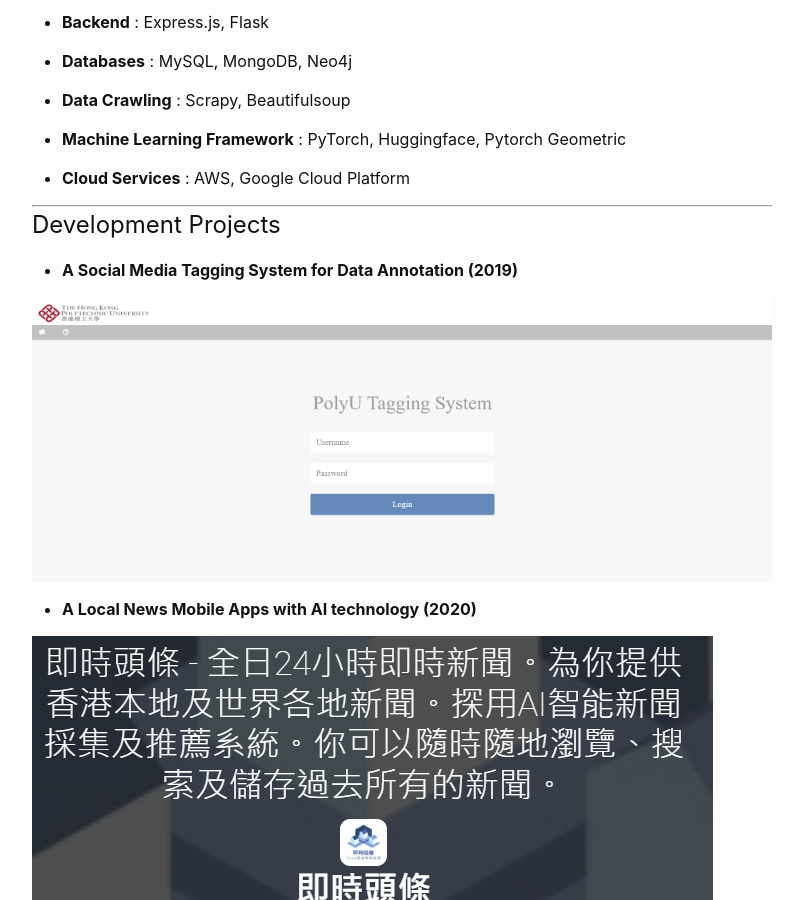
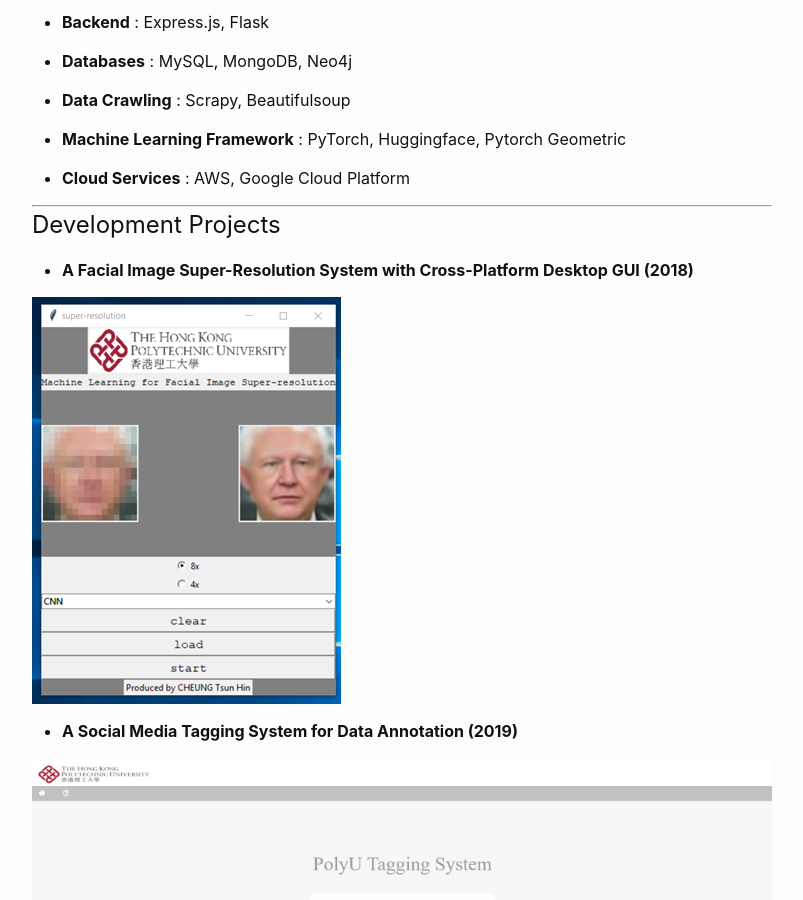
Before and after one commit to thcheung/thcheung.github.io, a Jekyll site: the page built from index.markdown, in a window 1280 px wide and 900 px high, scrolled down 309 px. Shown: the whole window, without its empty margins (238-1041 px from the left). Built offline with Jekyll 4.4.1, drawn with Linux system fonts in a browser that asks for light colours.

Commit message:
Update index.markdown

```diff
--- a/index.markdown
+++ b/index.markdown
@@ -27,6 +27,10 @@ Hi, I am **Tsun-Hin Cheung**👋. I am currently a PhD student from The Hong Kon
 
 ## Development Projects
 
+- **A Facial Image Super-Resolution System with Cross-Platform Desktop GUI (2018)**
+
+![](assets/f1.png?raw=true)
+
 - **A Social Media Tagging System for Data Annotation (2019)**
 
 ![](assets/t1.PNG?raw=true)
```
